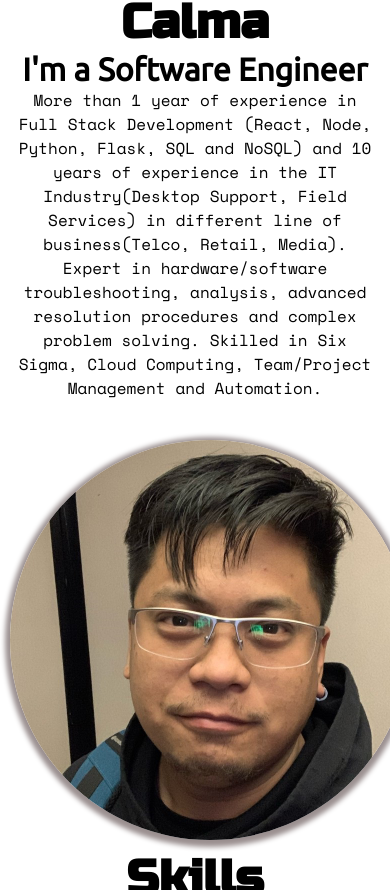
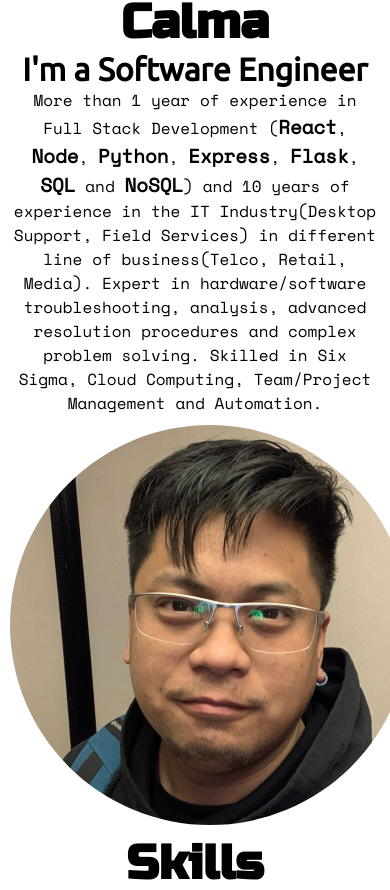
Before and after one commit to Bernard-Calma/bernard, a React (Create React App) app: page / in a window 390 px wide. Shown: the part 163-1053 px from the top of the page. Built offline with nearby package versions, Linux system fonts and the light colour scheme; grey boxes are pictures that could not be loaded.

Commit message:
added style on about me span

```diff
--- a/src/containers/AboutMe.css
+++ b/src/containers/AboutMe.css
@@ -40,14 +40,19 @@
     margin: 0;
 }
 
+span {
+    font-weight: bold;
+    font-size: larger;
+}
+
 /* IMAGE */
 .personalImage {
     grid-column: span 1;
     width: 450px;
     height: 450px;
-    border-radius: 50%;
+    border-radius: 100%;
     margin: auto 5%;
-    box-shadow: 0px 2px 5px 5px rgb(155, 144, 144);
+    padding-top: 50px;
 }
 
 @media screen and (max-width: 1100px) {
@@ -63,12 +68,13 @@
     }
 
     .aboutMe {
-        margin: 40px auto;
+        margin: 40px auto 10px;
     }
 
     .personalImage {
         margin: 0 auto 10px;
         width: 400px;
         height: 400px;
+        padding: 0;
     }
 }
--- a/src/containers/AboutMe.jsx
+++ b/src/containers/AboutMe.jsx
@@ -83,7 +83,7 @@ const AboutMe = () => {
                 <div className="aboutMe">
                     <h1 className = "aboutMeName">Hi! I'm Bernard Calma</h1>
                     <h2 className = "aboutMeOccupation">I'm a Software Engineer</h2>
-                    <p className="introduction">More than 1 year of experience in Full Stack Development (React, Node, Python, Flask, SQL and NoSQL) and 10 years of experience in the IT Industry(Desktop Support, Field Services) in different line of business(Telco, Retail, Media). Expert in hardware/software troubleshooting, analysis, advanced resolution procedures and complex problem solving. Skilled in Six Sigma, Cloud Computing, Team/Project Management and Automation.</p>
+                    <p className="introduction">More than 1 year of experience in Full Stack Development (<span>React</span>, <span>Node</span>, <span>Python</span>, <span>Express</span>, <span>Flask</span>, <span>SQL</span> and <span>NoSQL</span>) and 10 years of experience in the IT Industry(Desktop Support, Field Services) in different line of business(Telco, Retail, Media). Expert in hardware/software troubleshooting, analysis, advanced resolution procedures and complex problem solving. Skilled in Six Sigma, Cloud Computing, Team/Project Management and Automation.</p>
                 </div>
                 <img className="personalImage" src="images/ProfileImage.jpg" alt="Bernard Calma"/>
                 <div className="aboutMeSkills">
```
